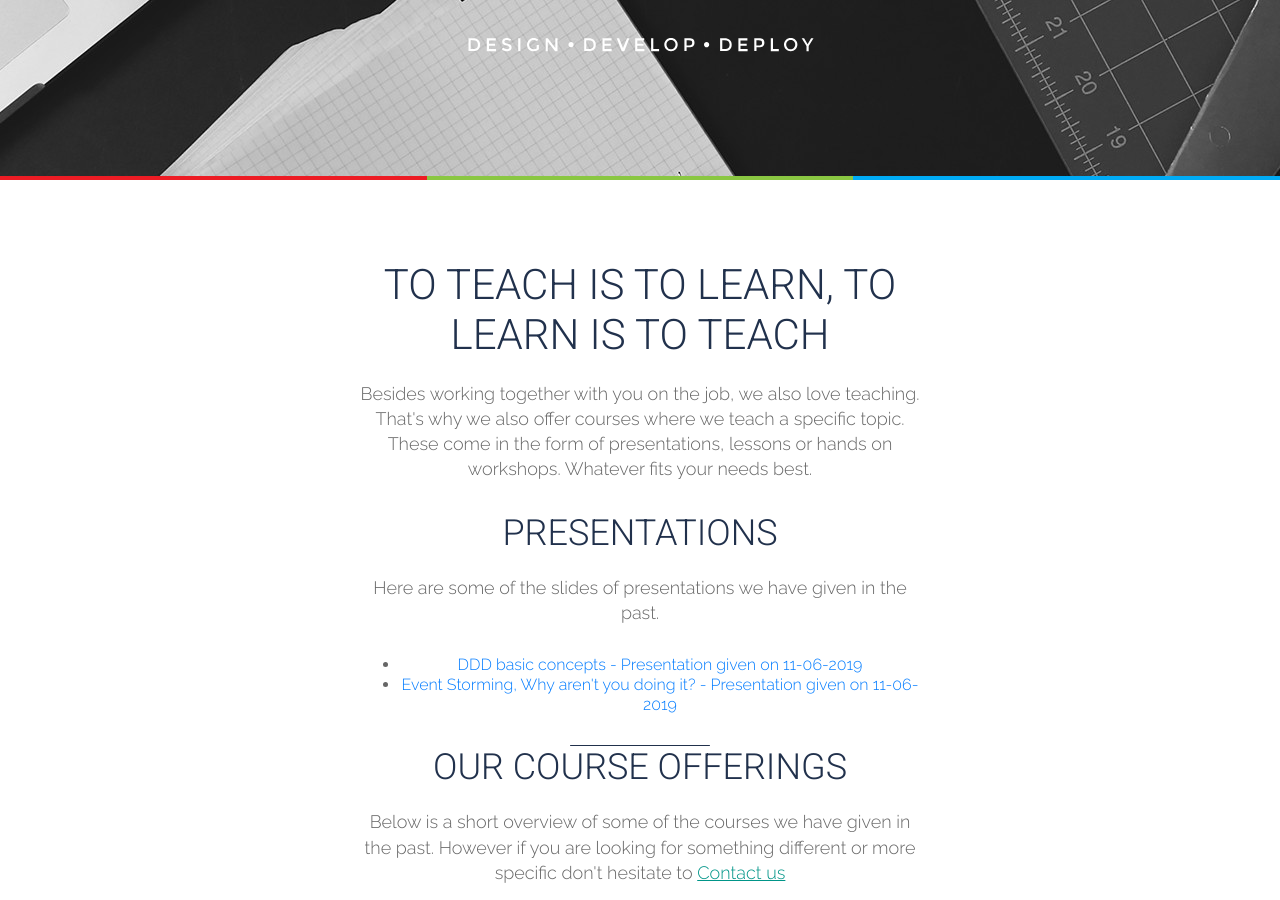
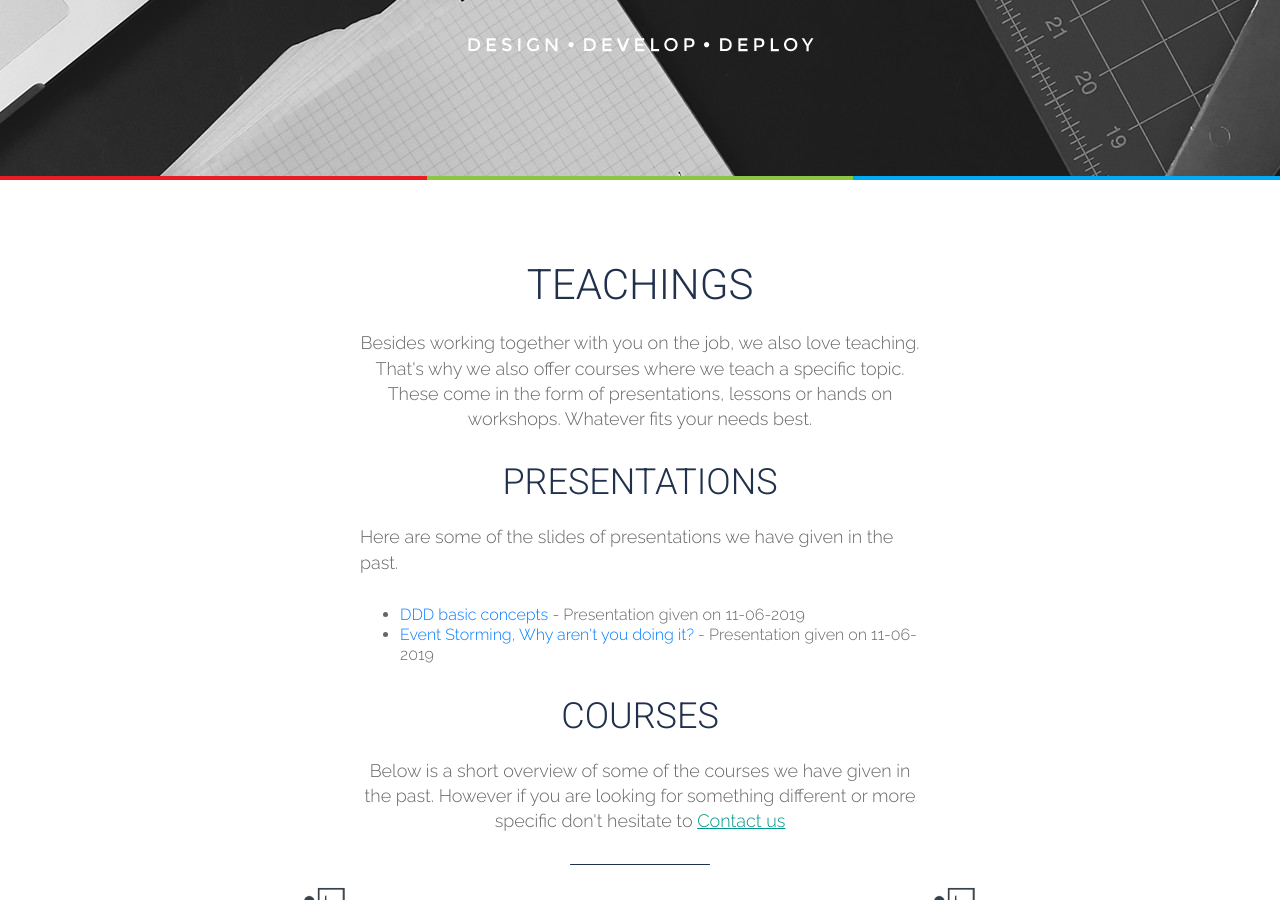
Before and after one commit to tripledio/tripledio.github.io, a Jekyll site: the page built from courses/index.html, in a window 1280 px wide and 900 px high, scrolled down 434 px. Built offline with Jekyll 4.4.1, drawn with Linux system fonts in a browser that asks for light colours; comment, search, counter and statistics services are not loaded; some of the changed text lies outside the part shown.

Commit message:
Layout public presentations

```diff
--- a/courses/index.html
+++ b/courses/index.html
@@ -14,22 +14,31 @@ enabled: true
 ---
 <section id="Courses" class="pt-2 pt-md-8 pb-md-10 pb-2 bg-white text-gray">
     <div class="col-12 col-md-10 col-lg-6 offset-0 offset-md-1 offset-lg-3 px-md-4 text-center">
-        <h2 class="h2 mb-2">To teach is to learn, to learn is to teach</h2>
+        <h2 class="h2 mb-2">Teachings</h2>
         <p>Besides working together with you on the job, we also love teaching. That's why we also offer courses where
             we teach a specific topic. These come in the form of presentations, lessons or hands on workshops. Whatever
             fits your needs best.</p>
+    </div>
+
+    <div class="col-12 col-md-10 col-lg-6 offset-0 offset-md-1 offset-lg-3 px-md-4 text-center">
         <h2 class="h3 mb-2">Presentations</h2>
+    </div>
+
+    <div class="col-12 col-md-10 col-lg-6 offset-0 offset-md-1 offset-lg-3 px-md-4 text-left">
         <p>Here are some of the slides of presentations we have given in the past.</p>
         <ul>
             <li>
-                <a href="docs/ddd-basic-concepts-11-06-2019">DDD basic concepts - Presentation given on 11-06-2019</a>
+                <a href="docs/ddd-basic-concepts-11-06-2019">DDD basic concepts</a> - Presentation given on 11-06-2019
             </li>
             <li>
-                <a href="docs/eventstorming-presentation-11-06-2019">Event Storming, Why aren't you doing it? -
-                Presentation given on 11-06-2019</a></li>
+                <a href="docs/eventstorming-presentation-11-06-2019">Event Storming, Why aren't you doing it?</a> -
+                Presentation given on 11-06-2019
+            </li>
         </ul>
-        <hr class="slab center w-25">
-        <h2 class="h3 mb-2">Our course offerings</h2>
+    </div>
+
+    <div class="col-12 col-md-10 col-lg-6 offset-0 offset-md-1 offset-lg-3 px-md-4 text-center">
+        <h2 class="h3 mb-2">Courses</h2>
         <p>Below is a short overview of some of the courses we have given in the past. However if you are looking for
             something different or more specific don't hesitate to <a href="/contact">Contact us</a></p>
         <hr class="slab center w-25">
@@ -54,4 +63,9 @@ enabled: true
         ' %}
         {% endfor %}
     </div>
+    <div class="container">
+        <blockquote class="py-6 px-md-10 text-center quote-none font-size-5 font-italic">
+            <footer class="mt-2">To teach is to learn. To learn is to teach.</footer>
+        </blockquote>
+    </div>
 </section>
```
